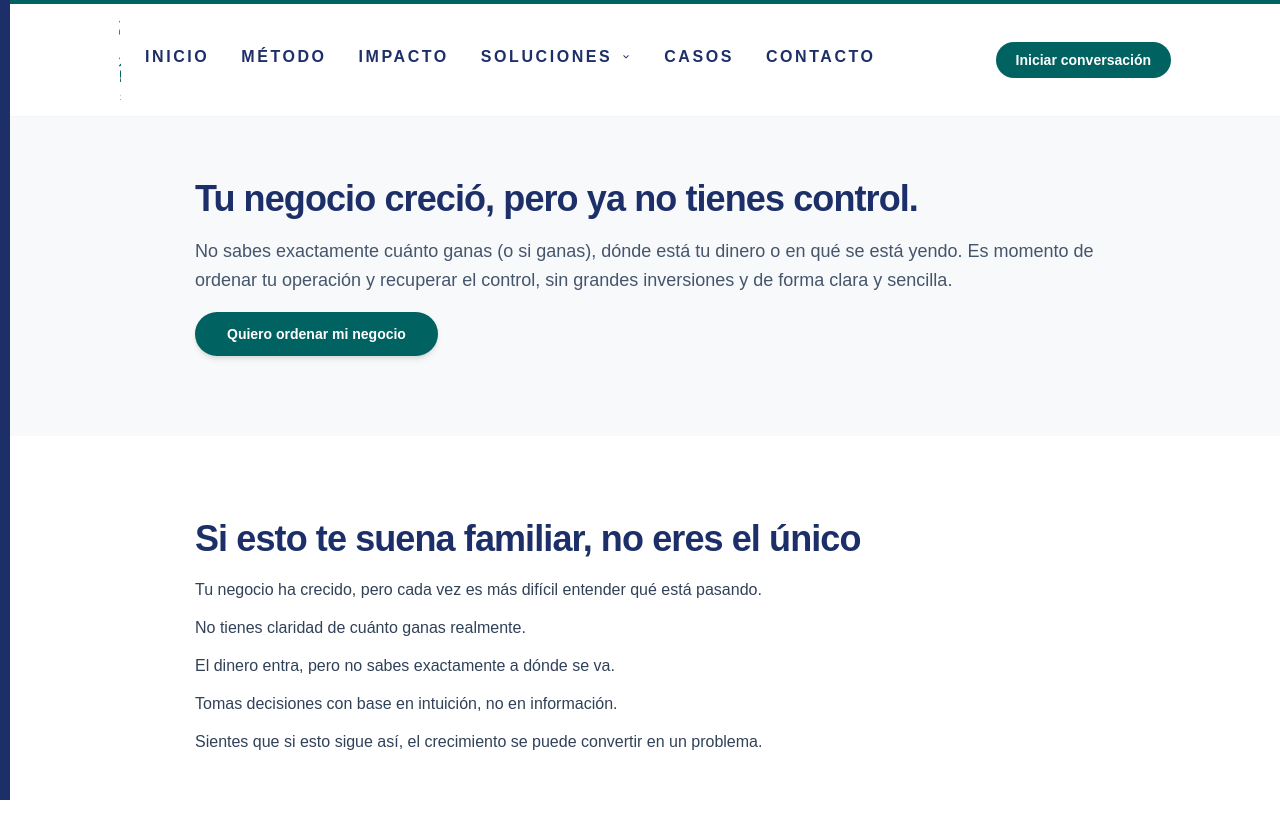
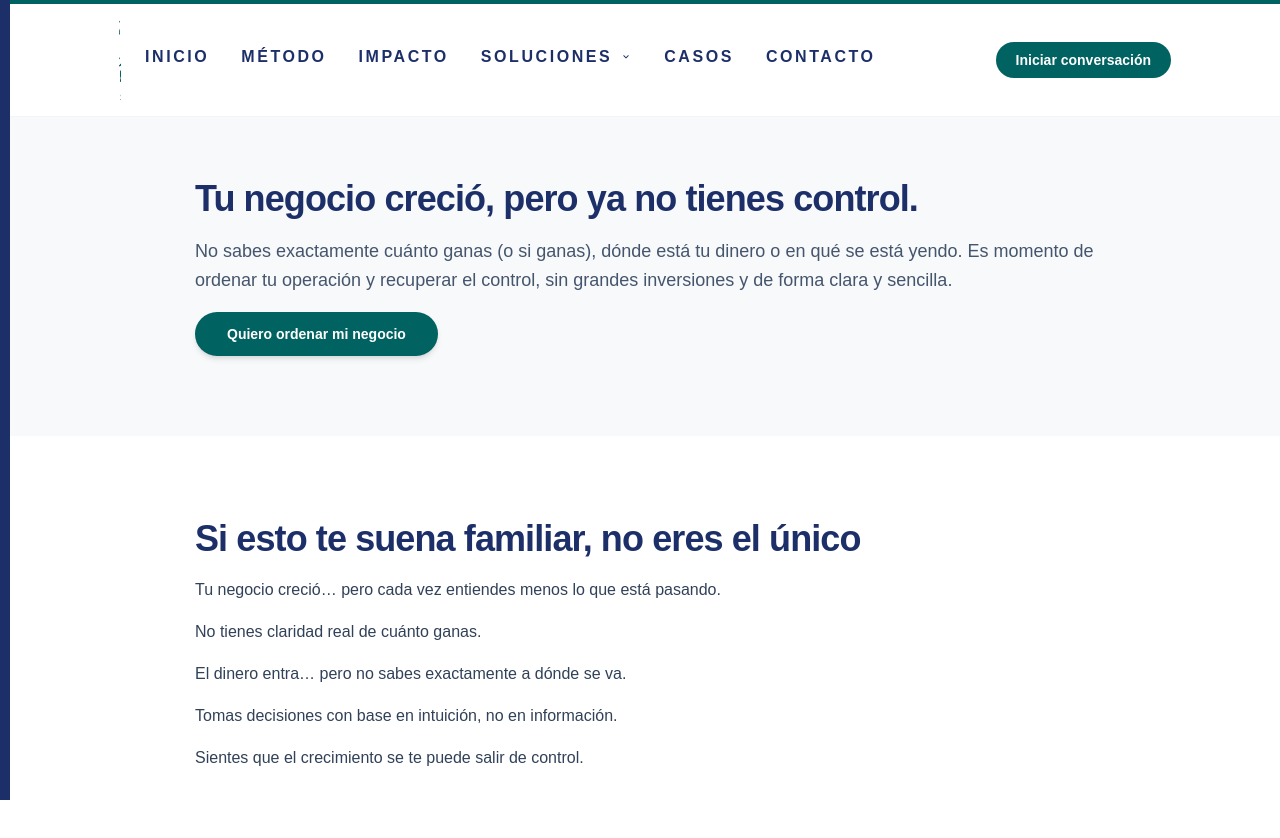
Before and after one commit to EmphaticoOnline/emphasys-web, a Next.js app: page /software-para-controlar-negocio in a window 1280 px wide. Shown: the top 838 px of the page. Built offline with nearby package versions, Linux system fonts and the light colour scheme.

Commit message:
deploy auto

```diff
--- a/app/software-para-controlar-negocio/page.tsx
+++ b/app/software-para-controlar-negocio/page.tsx
@@ -70,18 +70,15 @@ export default function SoftwareParaControlarNegocioPage() {
           >
             Si esto te suena familiar, no eres el único
           </h2>
-          <ul className="mt-2 space-y-3 text-base leading-relaxed text-slate-700">
+          <ul className="mt-2 space-y-4 text-base leading-relaxed text-slate-700">
             <li>
-              Tu negocio ha crecido, pero cada vez es más difícil entender qué
-              está pasando.
+              Tu negocio creció… pero cada vez entiendes menos lo que está
+              pasando.
             </li>
-            <li>No tienes claridad de cuánto ganas realmente.</li>
-            <li>El dinero entra, pero no sabes exactamente a dónde se va.</li>
+            <li>No tienes claridad real de cuánto ganas.</li>
+            <li>El dinero entra… pero no sabes exactamente a dónde se va.</li>
             <li>Tomas decisiones con base en intuición, no en información.</li>
-            <li>
-              Sientes que si esto sigue así, el crecimiento se puede convertir
-              en un problema.
-            </li>
+            <li>Sientes que el crecimiento se te puede salir de control.</li>
           </ul>
         </div>
       </section>
```
